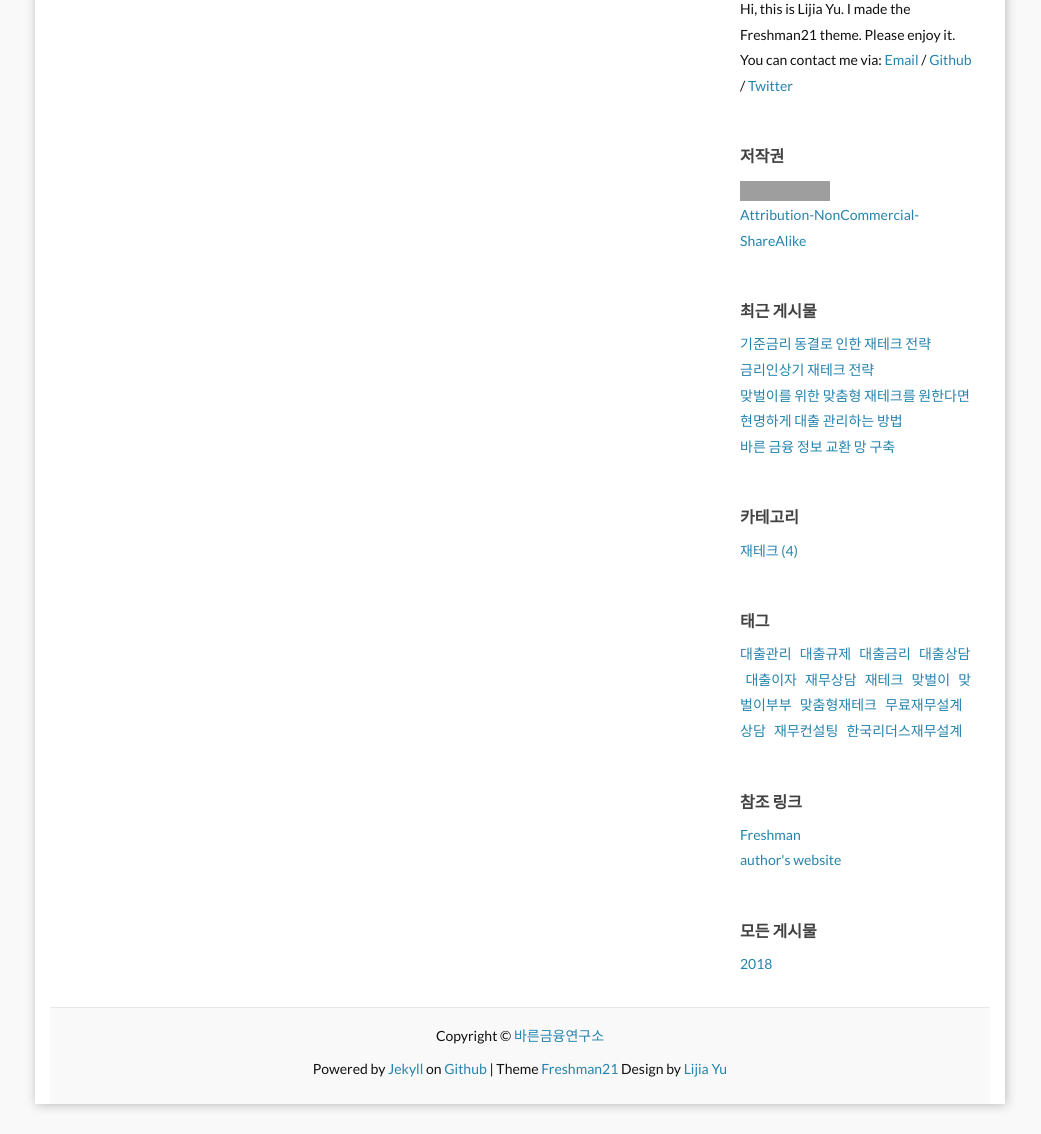
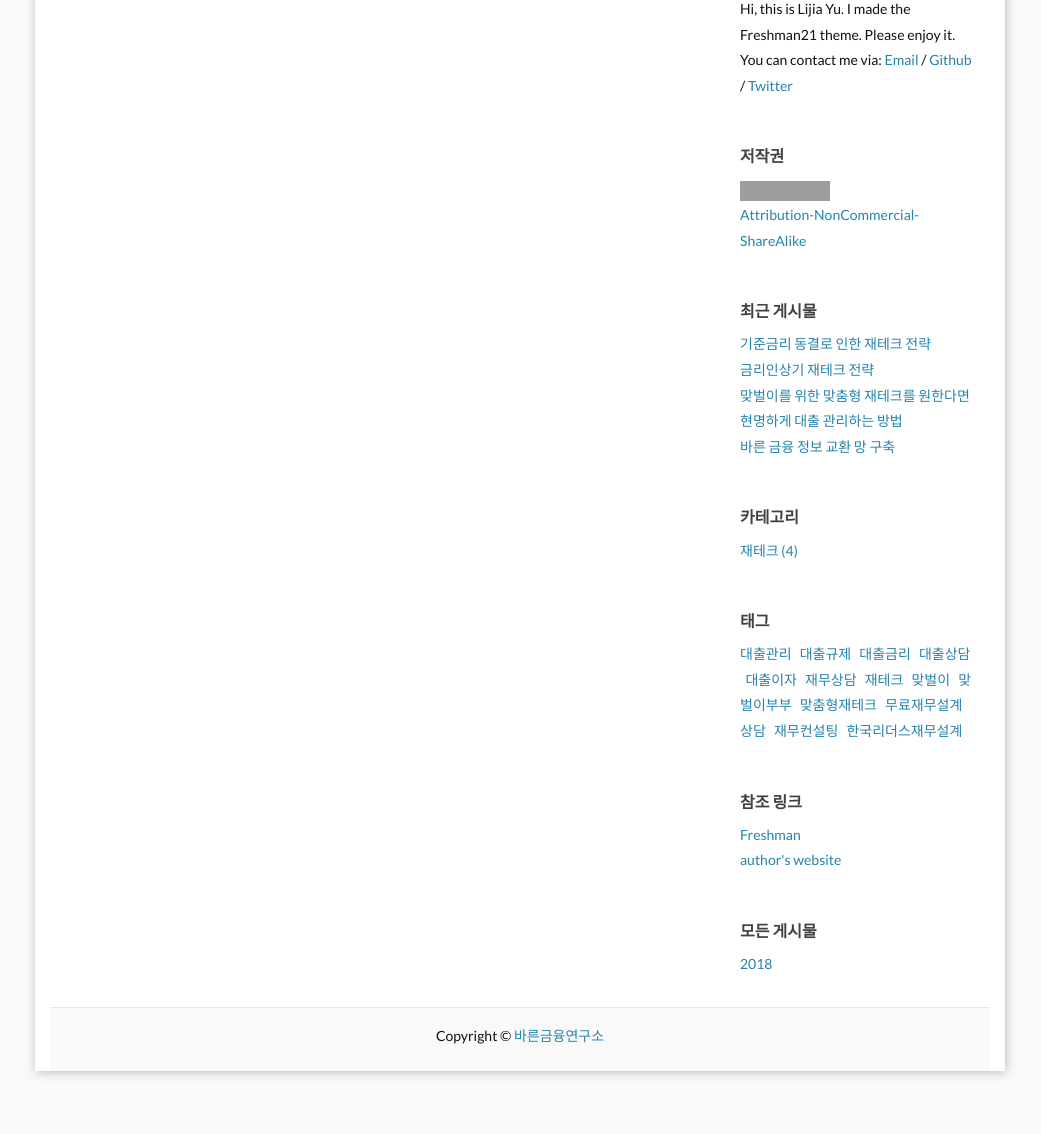
Before and after one commit to leevra/finance, a Jekyll site: the page built from index.html, in a window 1280 px wide, cut to the strip 380-1514 px from the top of the page. Shown: the whole strip, without its empty margins (120-1161 px from the left). Built offline with Jekyll 4.4.1, drawn with Linux system fonts in a browser that asks for light colours; the list of posts is cut into pages by our own code; after the commit the page ends 1481 px from its top, so only the background shows below that; grey boxes are pictures that could not be loaded.

Commit message:
VersionActivity

```diff
--- a/_includes/footer.html
+++ b/_includes/footer.html
@@ -1,9 +1,5 @@
 <footer class="site-footer">
 
   <p>Copyright &copy; <a href="{{ site.baseurl }}/">{{site.title}}</a></p>
-  <p>Powered by <a href="https://github.com/jekyll/jekyll">Jekyll</a>
-  on
-  <a href="https://github.com/">Github</a>
-  | Theme <a href="https://github.com/yulijia/freshman21/">Freshman21</a> Design by <a href="https://yulijia.net">Lijia Yu</a>
 
 </footer>
```
